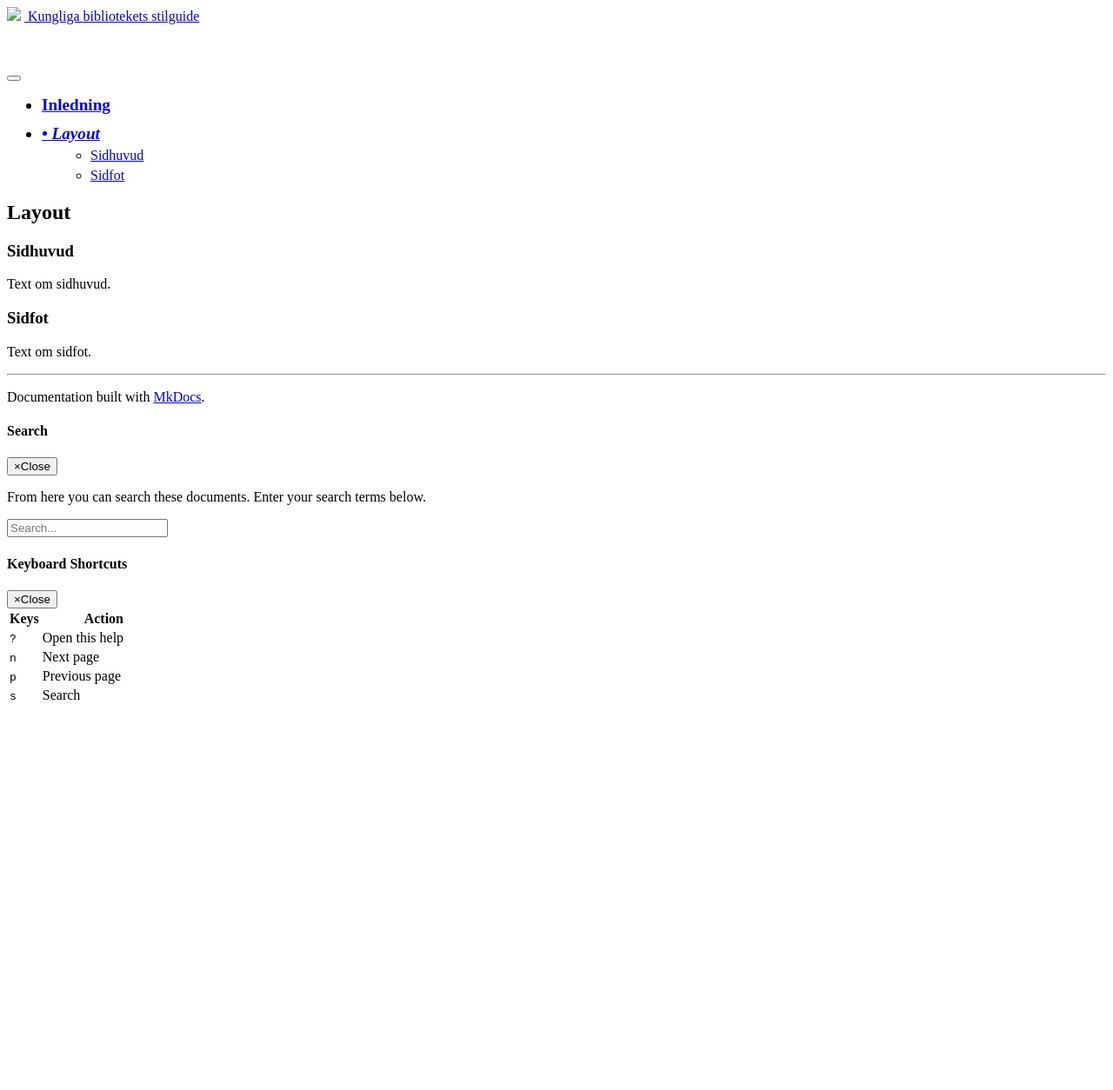
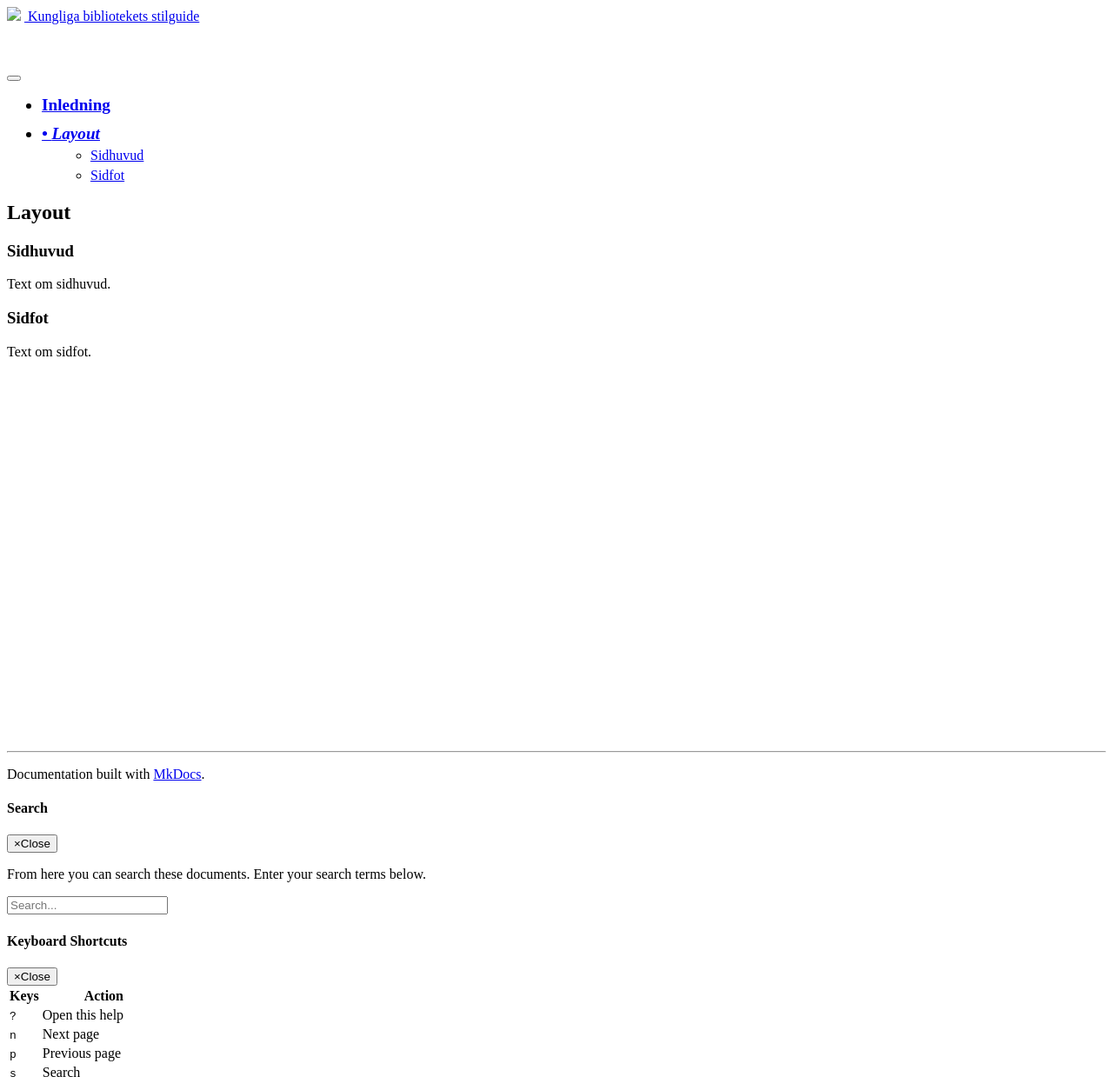
Before and after one commit to Kungbib/styleguide, an MkDocs documentation site: the page built from docs/layout.md, in a window 1280 px wide. Shown: the whole page at 87% size. Built offline with MkDocs 1.6.1, drawn with Linux system fonts in a browser that asks for light colours; nearby versions of some CDN libraries; some web fonts are replaced; library files that are not in the unit come from our copies; before the commit the page ends 900 px from its top, so only the background shows below that.

Commit message:
Main content margin bottom

```diff
--- a/theme/css/main.css
+++ b/theme/css/main.css
@@ -174,6 +174,7 @@ body {
 
 .main-content {
   margin-top: 3rem;
+  margin-bottom: 50vh;
 }
 
 .gallery-block .gallery-item {
--- a/theme/styles/_layout.scss
+++ b/theme/styles/_layout.scss
@@ -5,6 +5,7 @@ body {
 
 .main-content {
     margin-top: 3rem;
+    margin-bottom: 50vh;
 }
 
 .gallery-block {
```
Also changed, not shown: 1 other file.
